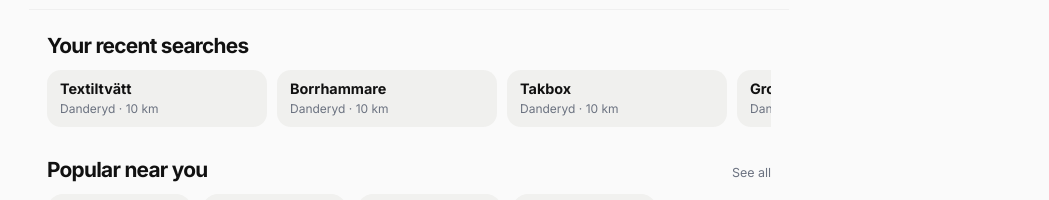
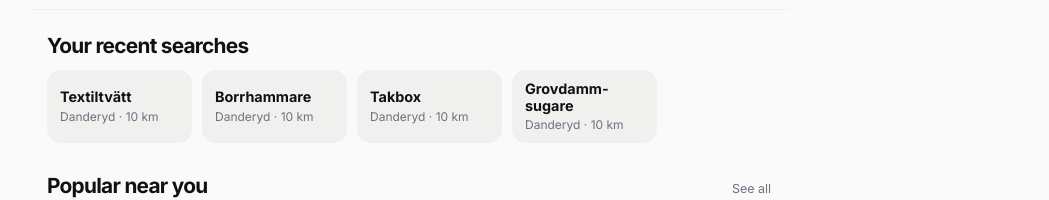
Before and after one commit to peralmkvist/hyrbart-webapp, a Next.js app in the folder hyrbart-webapp/: page /en in a window 1280 px wide. Shown: the part 278-478 px from the top of the page, without its empty margins (231-1280 px from the left). Built offline with nearby package versions, Linux system fonts and the light colour scheme; no server answers.

Commit message:
Match recent search cards to product card width

```diff
--- a/hyrbart-webapp/components/RecentSearchRail.tsx
+++ b/hyrbart-webapp/components/RecentSearchRail.tsx
@@ -83,8 +83,8 @@ export default function RecentSearchRail({ locale, products }: { locale: string;
               href={hrefFor(locale, search)}
               className="recentSearchCard2"
               style={{
-                flex: '0 0 220px',
-                width: 220,
+                flex: '0 0 145px',
+                width: 145,
                 padding: '11px 13px',
                 borderRadius: 14,
                 background: '#f0f0ee',
```
